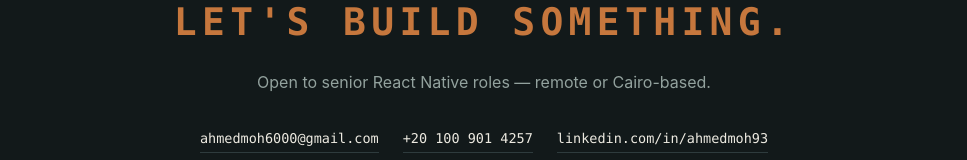
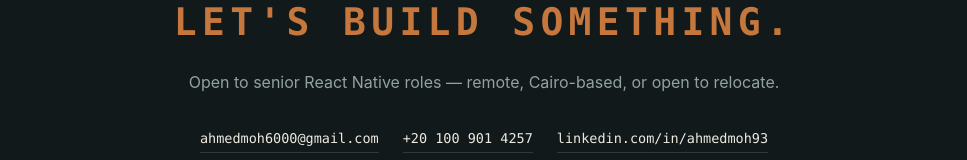
Before and after one commit to ahmedgit2/ahmed-mo-portfolio, a React (Vite) app: page / in a window 1280 px wide. Shown: the part 5366-5526 px from the top of the page, without its empty margins (156-1123 px from the left). Built offline with nearby package versions, Linux system fonts and the light colour scheme.

Commit message:
portfolio: add open-to-relocate to contact line

```diff
--- a/src/components/Contact.tsx
+++ b/src/components/Contact.tsx
@@ -3,7 +3,7 @@ export default function Contact() {
     <footer id="contact">
       <div className="wrap">
         <h2 className="big">Let's build something.</h2>
-        <p className="sub">Open to senior React Native roles — remote or Cairo-based.</p>
+        <p className="sub">Open to senior React Native roles — remote, Cairo-based, or open to relocate.</p>
         <div className="contact-links">
           <a href="mailto:ahmedmoh6000@gmail.com">ahmedmoh6000@gmail.com</a>
           <a href="tel:+201009014257">+20 100 901 4257</a>
```
